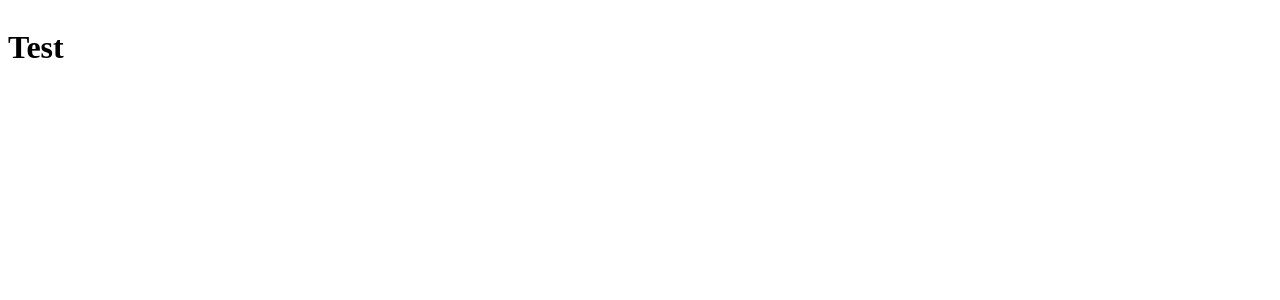
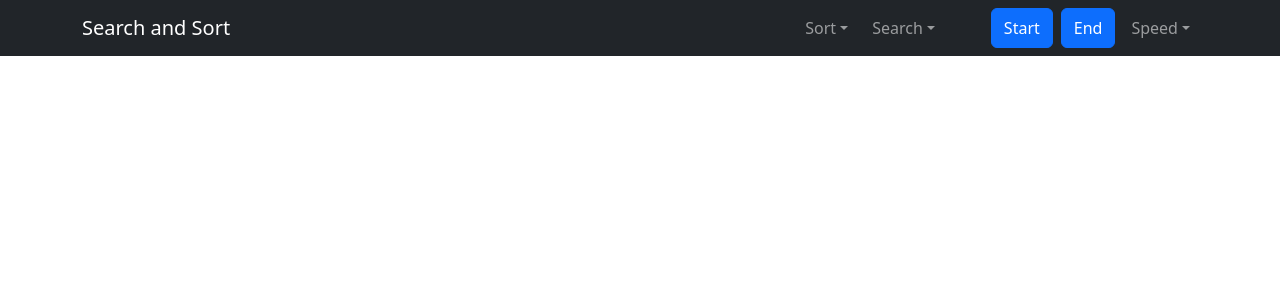
Before and after one commit to mcappucci1/algo, a React (Create React App) app: page / in a window 1280 px wide. Shown: the top 300 px of the page. Built offline with nearby package versions, Linux system fonts and the light colour scheme.

Commit message:
Navbar creation

```diff
--- a/package.json
+++ b/package.json
@@ -10,7 +10,9 @@
     "@types/node": "^16.11.49",
     "@types/react": "^18.0.17",
     "@types/react-dom": "^18.0.6",
+    "bootstrap": "^5.2.0",
     "react": "^18.2.0",
+    "react-bootstrap": "^2.5.0",
     "react-dom": "^18.2.0",
     "react-scripts": "5.0.1",
     "typescript": "^4.7.4",
--- /dev/null
+++ b/src/components/AlgoNavbar.tsx
@@ -0,0 +1,29 @@
+import { memo } from 'react';
+import Container from 'react-bootstrap/Container';
+import Nav from 'react-bootstrap/Nav';
+import Navbar from 'react-bootstrap/Navbar';
+import NavDropdown from 'react-bootstrap/NavDropdown';
+import Button from 'react-bootstrap/Button';
+
+export const AlgoNavbar = memo(function AlgoNavbarInternal() {
+    return (
+        <Navbar bg='dark' variant='dark'>
+            <Container>
+                <Navbar.Brand href='#home'>Search and Sort</Navbar.Brand>
+                <Nav>
+                    <NavDropdown title='Sort'>
+                        <NavDropdown.Item href='#action/3.1'>Sorting Algo</NavDropdown.Item>
+                    </NavDropdown>
+                    <NavDropdown title='Search' className='ms-2'>
+                        <NavDropdown.Item href='#action/3.1'>Search Algo</NavDropdown.Item>
+                    </NavDropdown>
+                    <Button className='ms-5'>Start</Button>
+                    <Button className='ms-2'>End</Button>
+                    <NavDropdown title='Speed' className='ms-2'>
+                        <NavDropdown.Item href='#action/3.1'>Slow</NavDropdown.Item>
+                    </NavDropdown>
+                </Nav>
+            </Container>
+        </Navbar>
+    )
+});
--- a/src/components/App.tsx
+++ b/src/components/App.tsx
@@ -1,7 +1,8 @@
 import { memo } from 'react';
+import { AlgoNavbar } from './AlgoNavbar';
 
 export const App = memo(function AppInternal() {
   return (
-    <h1>Test</h1>
+    <AlgoNavbar />
   );
 });
--- a/src/index.tsx
+++ b/src/index.tsx
@@ -1,5 +1,7 @@
+import 'bootstrap/dist/css/bootstrap.min.css';
+import './css/index.css';
 import ReactDOM from 'react-dom/client';
-import './css/index.css';
 import { App } from './components/App';
 
+
 ReactDOM.createRoot(document.getElementById('root') as HTMLElement).render(<App />);
```
Also changed, not shown: 1 other file (tests, documents, lock files or other folders).
